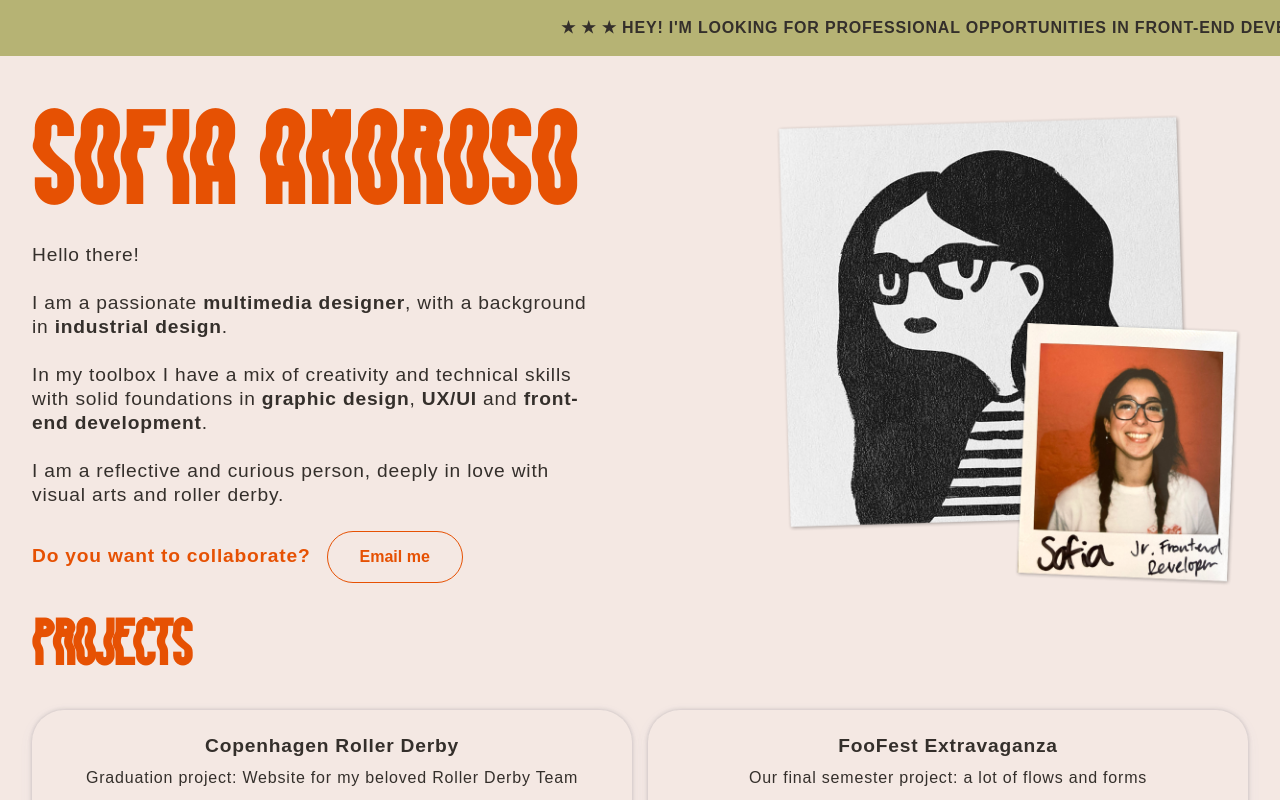
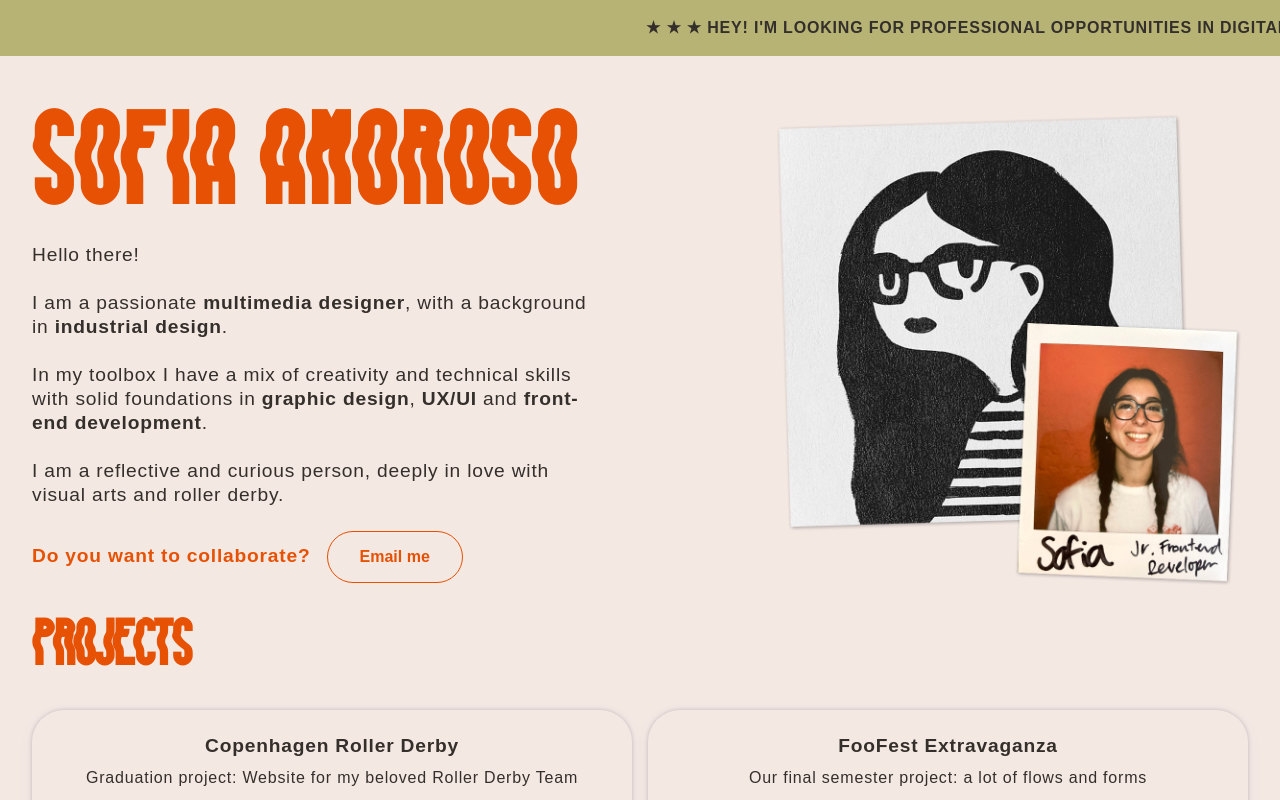
Before and after one commit to rossosofia/sofia-portfolio, a Next.js app: page / in a window 1280 px wide. Shown: the top 800 px of the page. Built offline with nearby package versions, Linux system fonts and the light colour scheme.

Commit message:
moving bar copy

```diff
--- a/src/components/Navbar.js
+++ b/src/components/Navbar.js
@@ -22,7 +22,7 @@ const Navbar = () => {
             <p
             className={`${styles.scrollingText} ${isHovered ? styles.paused : ""}`}
 >
-            ★ ★ ★ Hey! I'm looking for professional opportunities in front-end development.
+            ★ ★ ★ Hey! I'm looking for professional opportunities in digital design and front-end development.
               Do you have any? Email me <a href="mailto:your@email.com">HERE</a> ★ ★ ★
             </p>
           </div>
```
